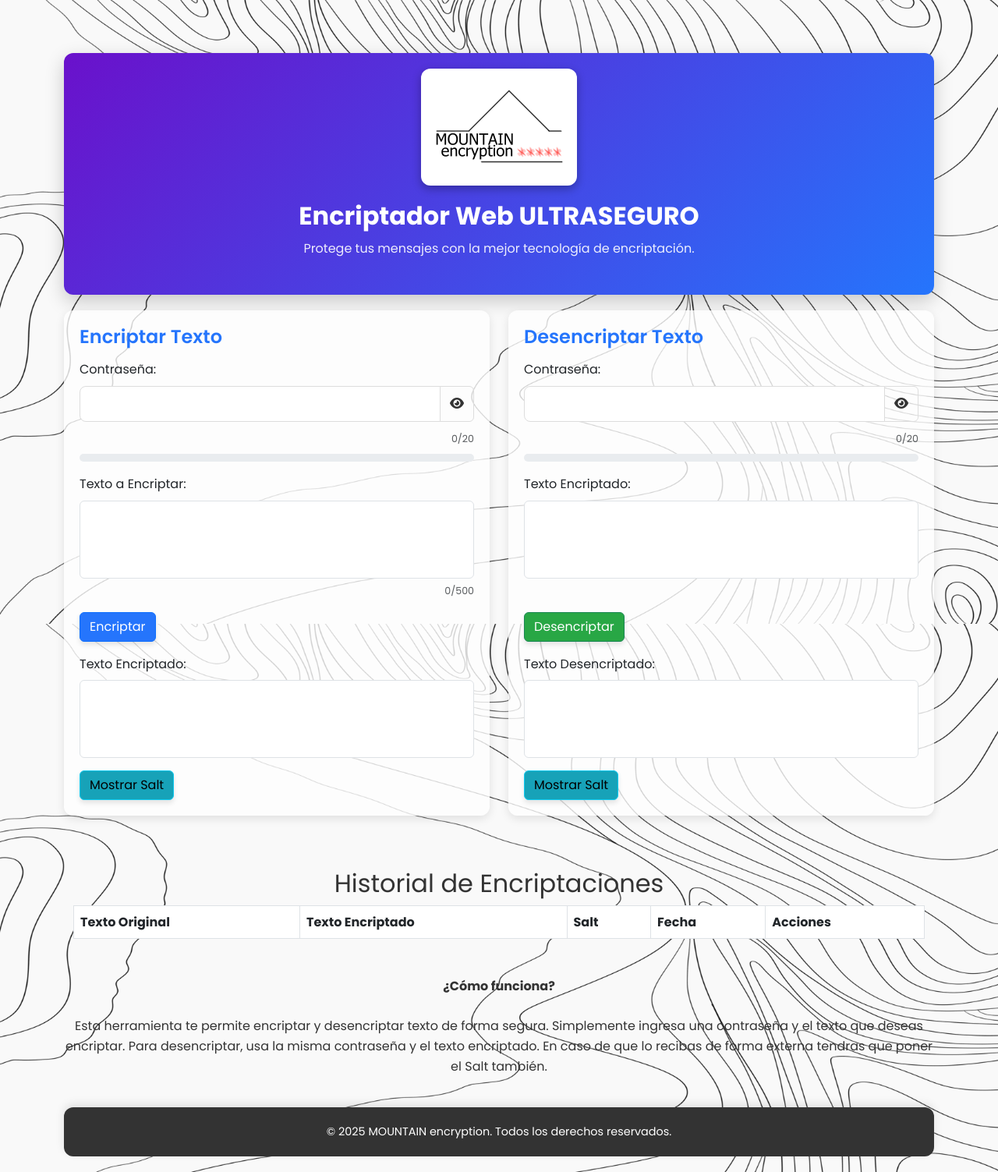
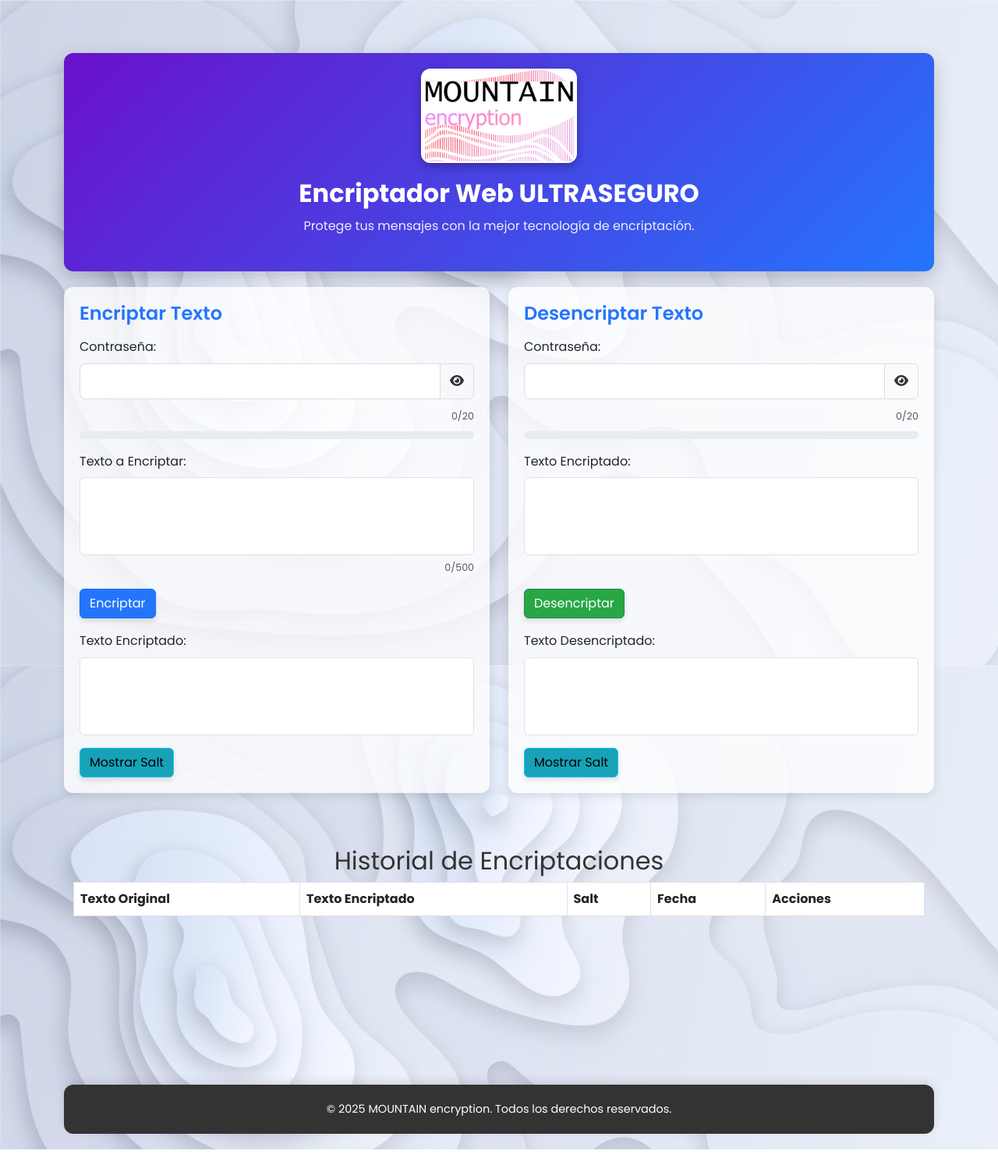
Before and after one commit to 3XADesign/LP2025_CW, a Flask app: page / in a window 1280 px wide. Shown: the whole page at 78% size. After the commit the page ends 1474 px from the top, so only its background shows below. Run offline with Flask 3, Linux system fonts and the light colour scheme; lists and menus that the app fills with data are empty.

Commit message:
Background, logo, html, css and JS added/change
Cambiado el fondo, logo y html.
Agregado nuevo css y js con animaciones de ocultar y hacer visible un contenedor.
Agregado nueva barra de scroll.

```diff
--- a/static/script.js
+++ b/static/script.js
@@ -233,3 +233,43 @@
         event.preventDefault(); // Evita que el navegador navegue a "#"
     }
 });
+
+
+// ---------------------------------------------------------------------------- //
+// ---------------------------------------------------------------------------- //
+// ANIMACIONES DE OCULTAR/VISIBLE //
+// JavaScript Document
+var elementosanimados,totalelementosanimados;
+function damecoordenadasuperior(x) {
+	coordenada=x.offsetTop;
+	while (x.offsetParent!==null) {
+		coordenada+=x.offsetParent.offsetTop;
+		x=x.offsetParent;
+	}
+	//alert(coordenada);
+	return coordenada;
+}
+window.onload=function() {
+	elementosanimados=document.querySelectorAll('.animado');
+	totalelementosanimados=elementosanimados.length;
+	miraaltura();
+	document.querySelector("main").classList.add("cargado");
+}
+
+window.onscroll=miraaltura;
+
+function miraaltura() {
+	for (let x=0; x<totalelementosanimados; x++) {
+		coordenada=damecoordenadasuperior(elementosanimados[x]);
+		//alert(coordenada);
+		if (coordenada+(window.innerHeight/5)<window.pageYOffset+window.innerHeight) {
+			elementosanimados[x].classList.add("dentro");
+		} else {
+			elementosanimados[x].classList.remove("dentro");
+		}
+	}
+}
+
+
+// ---------------------------------------------------------------------------- //
+// ---------------------------------------------------------------------------- //
--- a/static/styles.css
+++ b/static/styles.css
@@ -7,7 +7,7 @@
     background-color: #f9f9f9;
     color: #333;
     line-height: 1.6;
-    background-image: url("../static/img/background.png"); /* Imagen de fondo */
+    background-image: url("../static/img/background.jpg"); /* Imagen de fondo */
     background-size: cover;
     background-position: center;
     background-repeat: no-repeat;
@@ -330,3 +330,39 @@
     width: 0;
     transition: width 0.3s ease;
 }
+
+
+/* ---------------------------------------------------------------------------- */
+/* ---------------------------------------------------------------------------- */
+/* CONTENEDORES QUE TENDRAN ANIMACION OCULTA/VISIBLE */
+/* Elementos ocultos antes de la animación */
+.animado {
+    opacity: 0;
+    transform: translateY(5px); /* Inicia un poco más abajo */
+    transition: opacity 0.4s ease-out, transform 0.4s ease-out;
+}
+
+/* Elementos visibles después de la animación */
+.animado.dentro {
+    opacity: 1;
+    transform: translateY(0);
+}
+
+
+/* ---------------------------------------------------------------------------- */
+/* ---------------------------------------------------------------------------- */
+/* BARRA DE SCROLL MODIFICADA */
+body::-webkit-scrollbar {
+    width: 10px;
+    background: transparent;
+}
+
+body::-webkit-scrollbar-thumb {
+    background: #6771ff;
+    border-radius: 20px;
+    border-right: 5px;
+}
+
+body::-webkit-scrollbar-thumb:hover{
+    background-color: #a0a0a0;
+}
--- a/templates/index.html
+++ b/templates/index.html
@@ -116,7 +116,7 @@
     </div>
 
     <!-- Historial de Encriptaciones -->
-    <div class="container mt-5">
+    <div class="container mt-5 animado">
         <h2 class="text-center">Historial de Encriptaciones</h2>
         <div class="table-responsive">
             <table class="table table-bordered">
@@ -144,7 +144,7 @@
         </div>
     </div>
 
-    <div class="hero-text" style="text-align: center;">
+    <div class="hero-text animado" style="text-align: center;">
         <p style="text-align: center;"><strong>¿Cómo funciona? </strong><br><br> Esta herramienta te permite encriptar y desencriptar texto de forma segura. Simplemente ingresa una contraseña y el texto que deseas encriptar. Para desencriptar, usa la misma contraseña y el texto encriptado. En caso de que lo recibas de forma externa tendras que poner el Salt también.</p>
     </div>
 
```
Also changed, not shown: static/img/background.jpg (added), static/img/background.png (deleted), static/img/logo.jpg.
